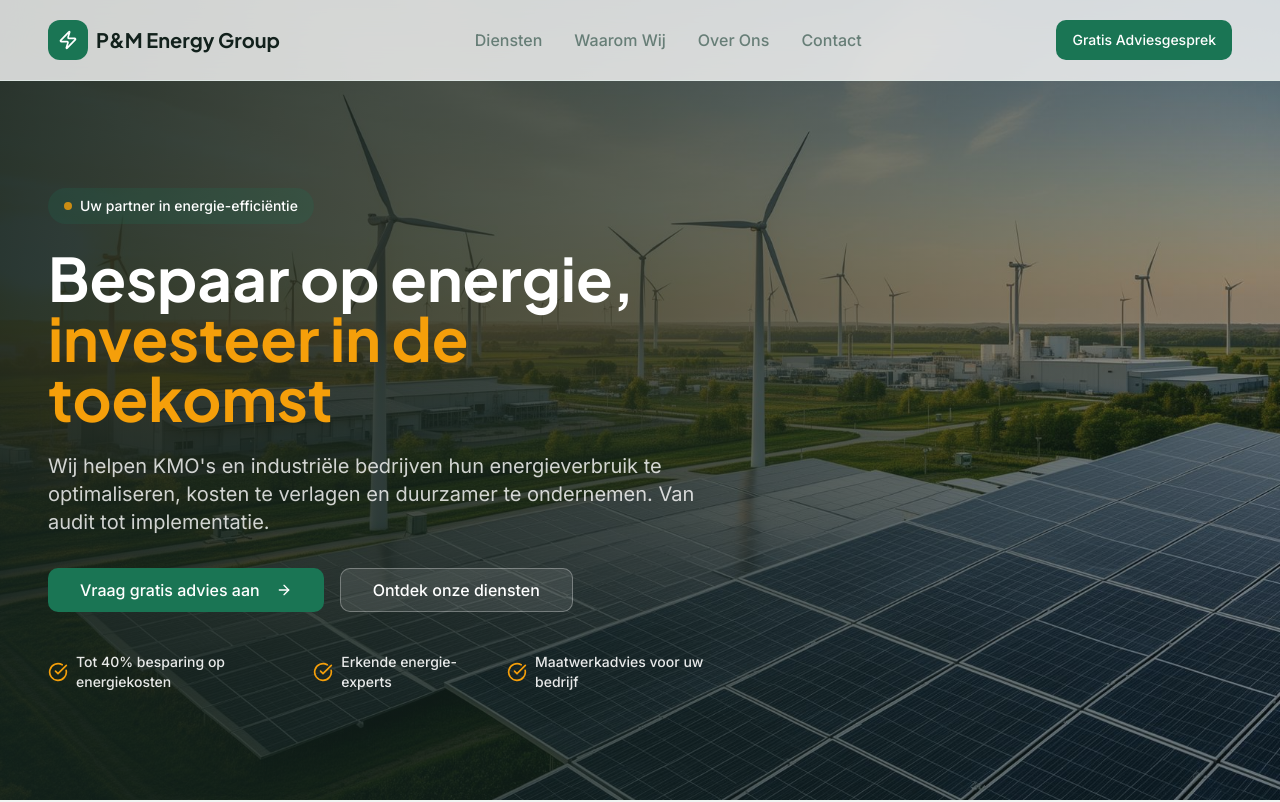
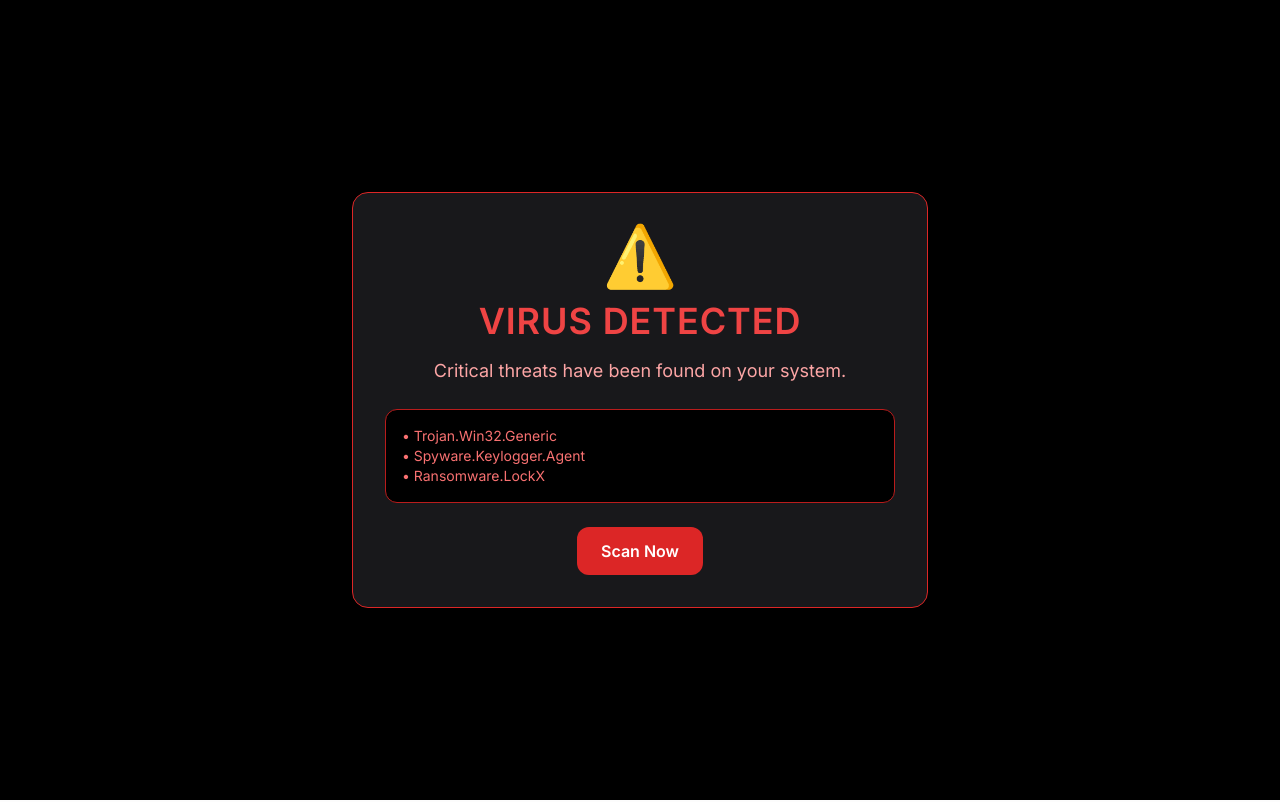
Before and after one commit to Cvaernewyck/pardo-energy, a React (Vite) app: page / in a window 1280 px wide. Shown: the top 802 px of the page. Built offline with nearby package versions, Linux system fonts and the light colour scheme.

Commit message:
end of life

```diff
--- a/src/main.tsx
+++ b/src/main.tsx
@@ -1,10 +1,28 @@
 import React from "react";
 import ReactDOM from "react-dom/client";
-import App from "./App";
+//import App from "./App";
 import "./index.css";
 
 ReactDOM.createRoot(document.getElementById("root")).render(
   <React.StrictMode>
-    <App />
-  </React.StrictMode>
+    <div className="min-h-screen bg-black text-red-500 flex items-center justify-center p-6">
+      <div className="max-w-xl w-full border border-red-600 rounded-2xl shadow-2xl p-8 text-center bg-zinc-900">
+        <div className="text-6xl mb-4">⚠️</div>
+        <h1 className="text-4xl font-bold tracking-wide mb-4">
+          VIRUS DETECTED
+        </h1>
+        <p className="text-lg text-red-300 mb-6">
+          Critical threats have been found on your system.
+        </p>
+        <div className="bg-black border border-red-700 rounded-xl p-4 text-left text-sm text-red-400 mb-6">
+          <p>• Trojan.Win32.Generic</p>
+          <p>• Spyware.Keylogger.Agent</p>
+          <p>• Ransomware.LockX</p>
+        </div>
+        <button className="px-6 py-3 bg-red-600 hover:bg-red-700 text-white rounded-xl font-semibold transition">
+          Scan Now
+        </button>
+      </div>
+    </div>
+  </React.StrictMode>,
 );
```
